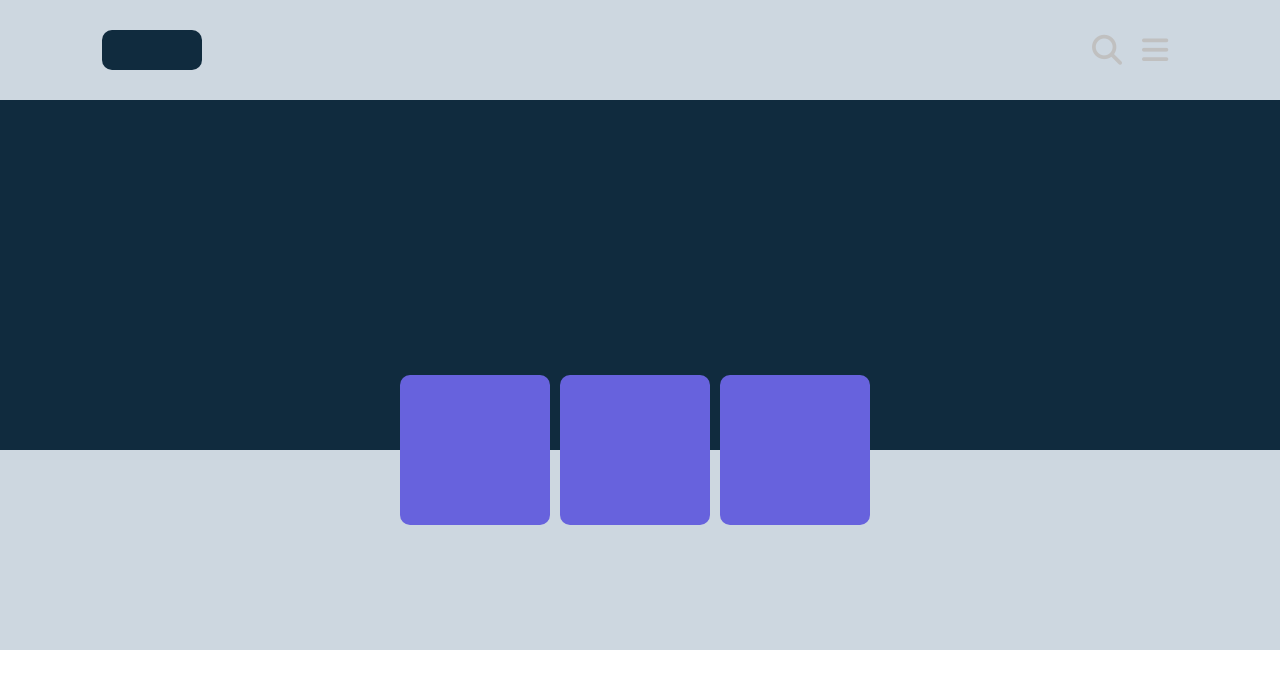
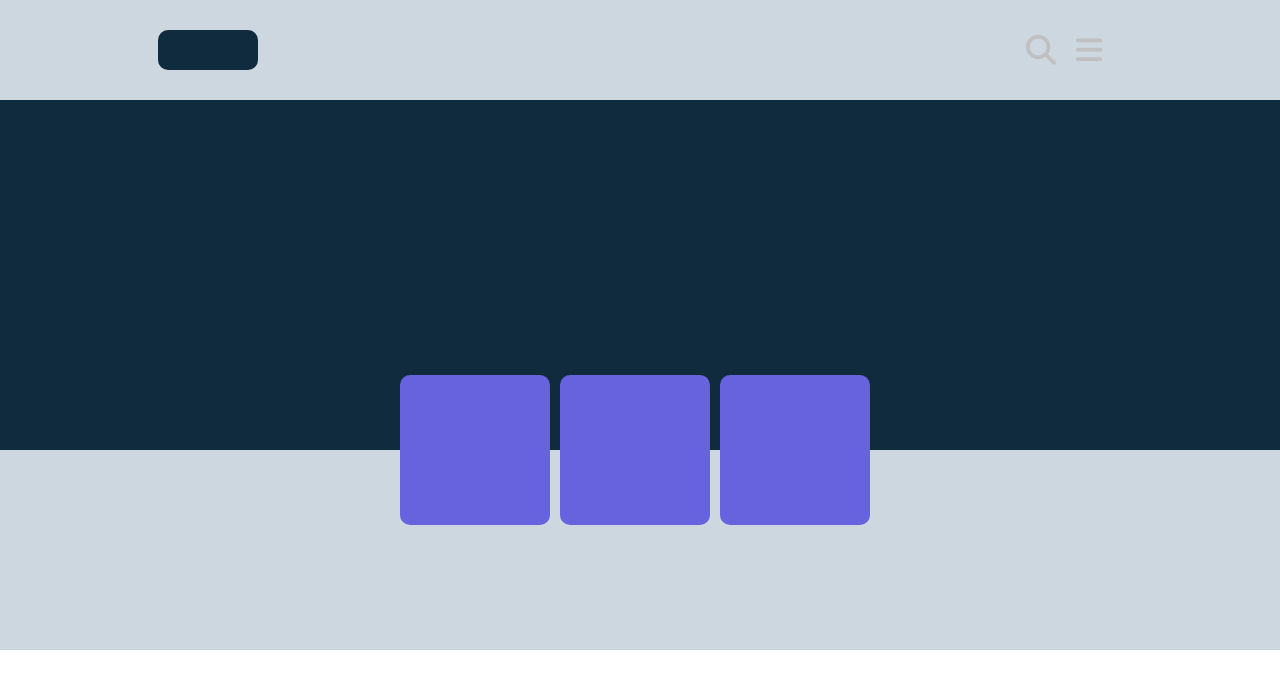
Before and after one commit to DeDuShKa12/Lessons, a plain HTML site: page Lesson 3/HW1/index.html in a window 1280 px wide. Drawn offline with Linux system fonts and the light colour scheme.

Commit message:
Lesson 3, HW1 and HW2 add %

```diff
--- a/Lesson 3/HW1/index.html
+++ b/Lesson 3/HW1/index.html
@@ -11,10 +11,7 @@
 <body>
 <div class="main">
   <div class="box1 w-100 bg-box">
-    <div class="block">
-      <div class="mini-box bg-box2 brrd"></div>
-    </div>
-
+    <div class="mini-box bg-box2 brrd"></div>
     <i class="fa-solid fa-magnifying-glass fa-main-style"></i>
     <i class="fa-solid fa-bars fa-main-style"></i>
 
--- a/Lesson 3/HW1/main.css
+++ b/Lesson 3/HW1/main.css
@@ -24,6 +24,7 @@
 .brrd {
     border-radius: 10px;
 }
+/*region Description*
 .block {
     width: 200px;
     height: 100px;
@@ -31,13 +32,14 @@
     display: flex;
     justify-content: center;
     align-items: center;
-    right: 500px;
+    right: 40%;
 }
+/*endregion*/
 .mini-box {
     width: 100px;
     height: 40px;
     position: relative;
-    left: 60px;
+    right: 30%;
 }
 .fa-main-style {
     font-size: 30px;
@@ -46,7 +48,7 @@
 .fa-solid {
     margin-right: 20px ;
     position: relative;
-    left: 400px;
+    left: 30%;
 }
 .box-content {
     box-sizing: border-box;
```
